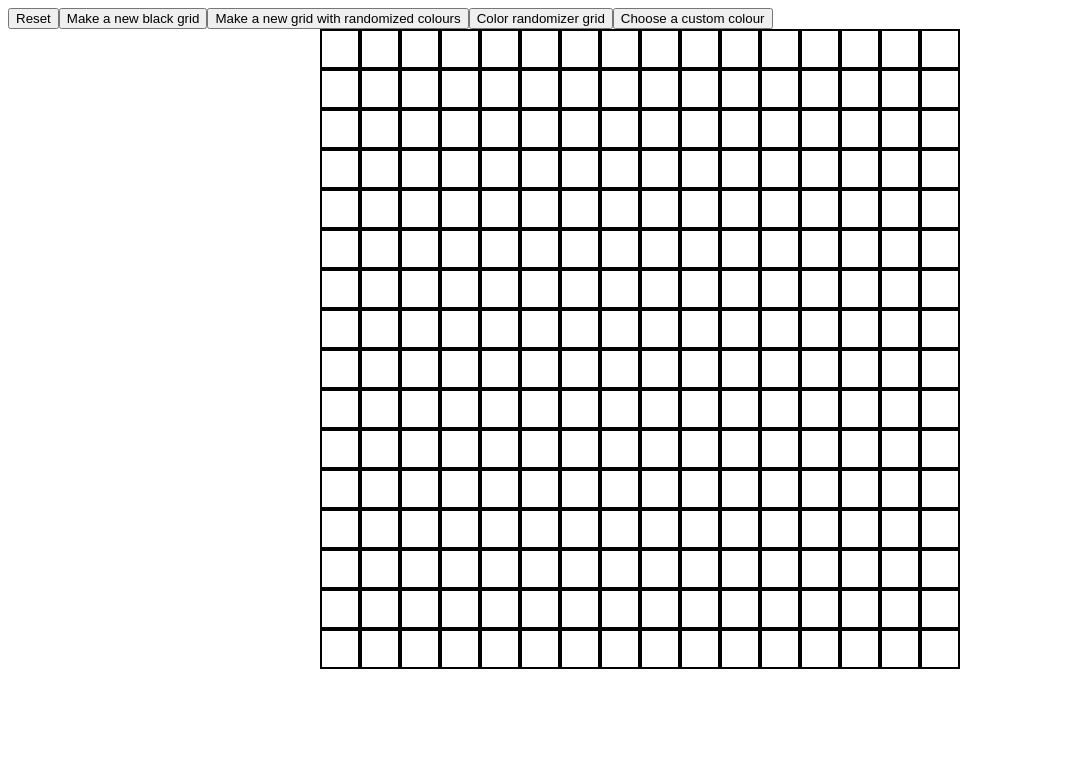
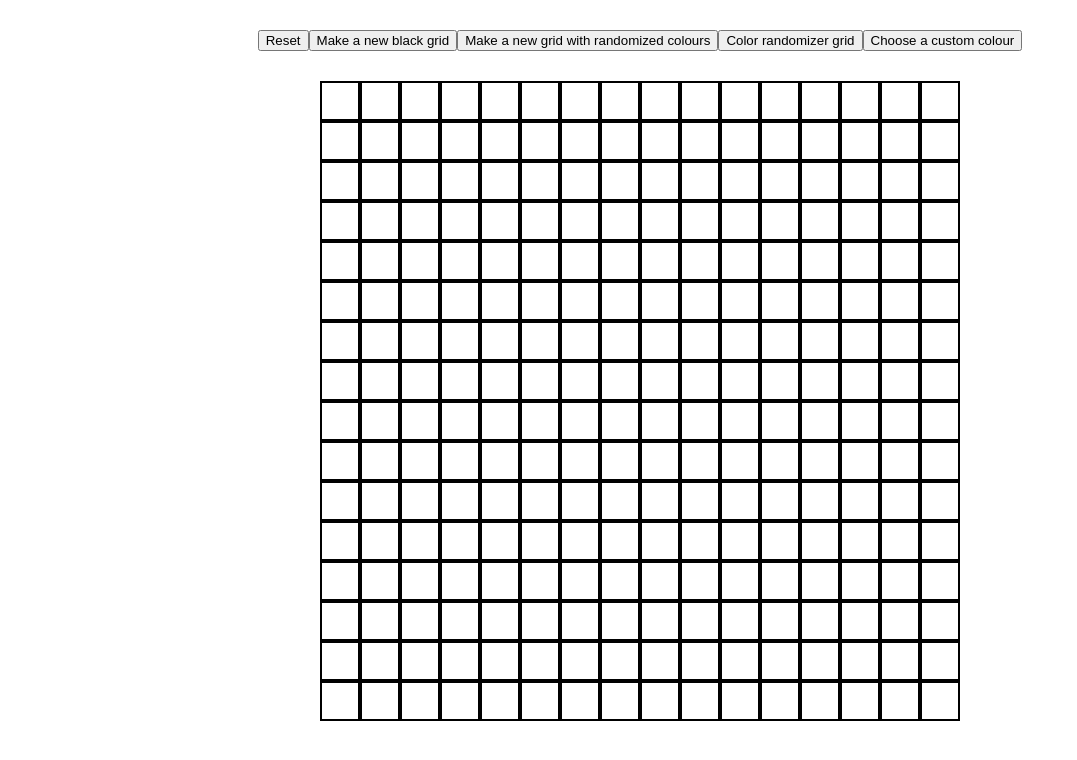
Before and after one commit to 314RS1GOR/Etch-a-Sketch, a plain HTML site: page index.html in a window 1280 px wide. Shown: the whole page, without its empty margins (0-1077 px from the left). Drawn offline with Linux system fonts and the light colour scheme.

Commit message:
Updated UI

```diff
--- a/stylesheet.css
+++ b/stylesheet.css
@@ -9,13 +9,13 @@
     width: 40px;
 }
 
-.container{
+.container, .buttons-container{
     display: flex;
     justify-content: center;
-    /* max-height: 800px;
-    max-width: 800px;  */
-    /* flex-grow: 0; */
-    flex-shrink: 1;
+}
+
+.buttons-container{
+    margin: 30px 0;
 }
 
 .vertical{
```
